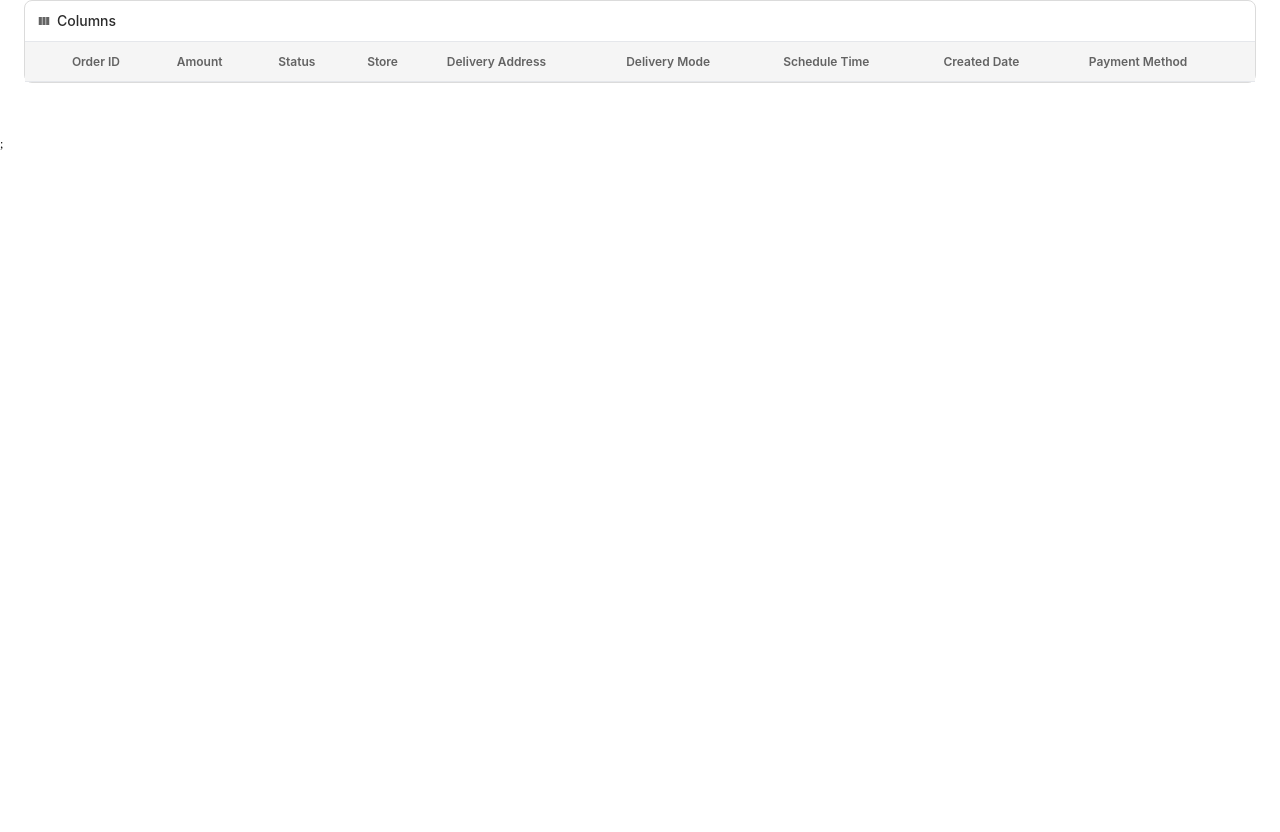
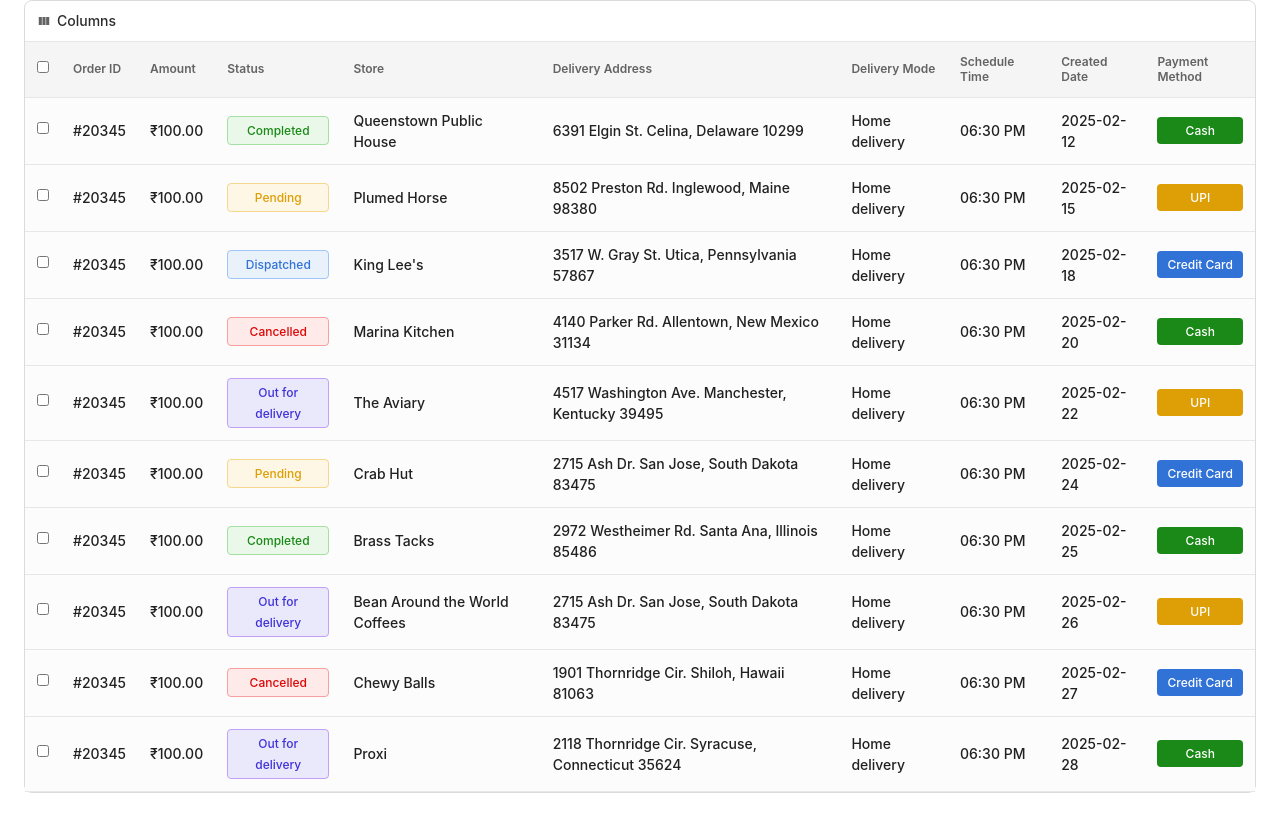
Before and after one commit to prabhakarikonicit/dhaam-order-app-ui, a React app: page / in a window 1280 px wide. Shown: the top 832 px of the page. Before the commit the page ends 800 px from the top, so only its background shows below. Built offline with nearby package versions, Linux system fonts and the light colour scheme.

Commit message:
implement column visibility

```diff
--- a/module-federation.config.ts
+++ b/module-federation.config.ts
@@ -2,6 +2,7 @@ export const mfConfig = {
   name: "dhaam_order_app_ui",
   exposes: {
     "./Orders": "./src/localComponents/orders",
+    "./tailwindStyles": "./src/index.css"
   },
   shared: ["react", "react-dom"],
 };
--- a/src/localComponents/common/tableTemplate.tsx
+++ b/src/localComponents/common/tableTemplate.tsx
@@ -1,6 +1,6 @@
 import React, {useState, useEffect, useRef} from "react";
 import { TableColumns, Order, TableData } from "../../types";
-const TableTemplate = ({tableColumns, tableData, hideToolbar=false}:{tableColumns:TableColumns[], tableData:TableData[], hideToolbar?:boolean}) => {
+const TableTemplate = ({tableColumns, tableData, hideToolbar=false, showActionColumn=false}:{tableColumns:TableColumns[], tableData:TableData[], hideToolbar?:boolean, showActionColumn?:boolean}) => {
   const [paginatedData, setPaginatedData] = useState<TableData[]>([]);
   const [modalMode, setModalMode] = useState<
     "add" | "edit" | "view" | "payment"
@@ -29,28 +29,61 @@ const TableTemplate = ({tableColumns, tableData, hideToolbar=false}:{tableColumn
     // Initialize visible columns
     // const allColumnFields = tableColumns.map((col) => col.field);
     // setVisibleColumns(allColumnFields);
+
+    // Close menus when clicking outside
+    const handleClickOutside = (event: MouseEvent) => {
+      if (
+        columnMenuRef.current
+        &&
+        !columnMenuRef.current.contains(event.target as Node)
+      ) {
+        setShowColumnMenu(false);
+      }
+      // if (
+      //   filterMenuRef.current &&
+      //   !filterMenuRef.current.contains(event.target as Node)
+      // ) {
+      //   setShowFilterMenu(false);
+      // }
+      // if (
+      //   densityMenuRef.current &&
+      //   !densityMenuRef.current.contains(event.target as Node)
+      // ) {
+      //   setShowDensityMenu(false);
+      // }
+      // if (
+      //   datePickerRef.current &&
+      //   !datePickerRef.current.contains(event.target as Node)
+      // ) {
+      //   setShowDatePicker(false);
+      // }
+    };
+    document.addEventListener("mousedown", handleClickOutside);
+      return () => {
+        document.removeEventListener("mousedown", handleClickOutside);
+      };
   }, []);
 
 
 
   const handleSelectRow = (id: string) => {
-    setSelectedRows((prev) => {
-      if (prev.includes(id)) {
-        return prev.filter((rowId) => rowId !== id);
+    setSelectedRows((currState) => {
+      if (currState.includes(id)) {
+        return currState.filter((rowId) => rowId !== id);
       } else {
-        return [...prev, id];
+        return [...currState, id];
       }
     });
   };
 
-  // const handleSelectAll = (event: React.ChangeEvent<HTMLInputElement>) => {
-  //   const isSelected = event.target.checked;
-  //   if (isSelected) {
-  //     setSelectedRows(paginatedData.map((order) => order.id));
-  //   } else {
-  //     setSelectedRows([]);
-  //   }
-  // };
+  const handleSelectAll = (event: React.ChangeEvent<HTMLInputElement>) => {
+    const isSelected = event.target.checked;
+    if (isSelected) {
+      setSelectedRows(paginatedData.map((order) => order.id));
+    } else {
+      setSelectedRows([]);
+    }
+  };
 
   // const filterByDateRange = (
   //   ordersToFilter: TableData[],
@@ -105,7 +138,7 @@ const TableTemplate = ({tableColumns, tableData, hideToolbar=false}:{tableColumn
                 {showColumnMenu && (
                   <div
                     ref={columnMenuRef}
-                  className="absolute z-10 mt-2 w-56 origin-top-left rounded-md bg-white shadow-lg ring-1 ring-black ring-opacity-5 focus:outline-none"
+                    className="absolute z-10 mt-2 w-56 origin-top-left rounded-md bg-white shadow-lg ring-1 ring-black/5 focus:outline-none"
                   >
                     <div className="py-1 px-2">
                       {tableColumns.map((column) => (
@@ -116,8 +149,14 @@ const TableTemplate = ({tableColumns, tableData, hideToolbar=false}:{tableColumn
                           <input
                             type="checkbox"
                             id={`column-${column.field}`}
-                          checked={hiddenColumns.includes(column.field) ? true:false}
-                          onChange={() => handleToggleColumnVisibility(column.field)}
+                            checked={
+                              !hiddenColumns.includes(column.field)
+                                ? true
+                                : false
+                            }
+                            onChange={() =>
+                              handleToggleColumnVisibility(column.field)
+                            }
                             className="h-4 w-4 rounded border-gray-300 focus:ring-bgButton accent-bgButton"
                           />
                           <label
@@ -136,17 +175,15 @@ const TableTemplate = ({tableColumns, tableData, hideToolbar=false}:{tableColumn
           </div>
         )}
         <table className="w-full border-collapse table-auto">
-      <thead><tr className="border-b border-gray-200 bg-background-grey">
+          <thead>
+            <tr className="border-b border-gray-200 bg-background-grey">
               <th className="p-4">
-              {/* <input
+                <input
                   type="checkbox"
-                checked={
-                  selectedRows.length === filteredRows.length &&
-                  filteredRows.length > 0
-                }
-                onChange={onSelectAll}
+                  checked={selectedRows.length === paginatedData.length}
+                  onChange={handleSelectAll}
                   className="h-4 w-4 rounded border-btnBorder focus:ring-bgButton accent-bgButton"
-              /> */}
+                />
               </th>
               {tableColumns
                 .filter((column) => !hiddenColumns.includes(column.field))
@@ -158,12 +195,44 @@ const TableTemplate = ({tableColumns, tableData, hideToolbar=false}:{tableColumn
                     {col.headerName}
                   </th>
                 ))}
-            {/* {showActionColumn && (
+              {showActionColumn && (
                 <th className="text-left p-4 font-inter font-[600] text-headding-color bg-background-grey">
                   Action
                 </th>
-            )} */}
-          </tr></thead>
+              )}
+            </tr>
+          </thead>
+          <tbody>
+            {paginatedData.map((row) => (
+              <tr
+                key={row.id}
+                className="border-b border-gray-200 bg-store-card"
+              >
+                <td className="p-4">
+                  <input
+                    type="checkbox"
+                    checked={selectedRows.includes(row.id)}
+                    onChange={() => handleSelectRow(row.id)}
+                    className="h-4 w-4 rounded border border-gray-300 focus:ring-bgButton accent-bgButton"
+                  />
+                </td>
+                {tableColumns
+                  .filter((column) => !hiddenColumns.includes(column.field))
+                  .map((col) => (
+                    <td
+                      key={col.field}
+                      className="p-4 text-[12px] font-inter font-[500] text-cardValue"
+                    >
+                      <div>
+                        <div className="text-[14px] font-inter font-[500] text-cardValue leading-[21px]">
+                          {row[col.field]}
+                        </div>
+                      </div>
+                    </td>
+                  ))}
+              </tr>
+            ))}
+          </tbody>
         </table>
       </div>
       {/* <CustomDataGrid
--- a/src/localComponents/orders.tsx
+++ b/src/localComponents/orders.tsx
@@ -103,123 +103,123 @@ const Orders = () => {
       paymentMethod: renderPaymentMethod("Cash", '1'),
       createdDate: "2025-02-12",
     },
-    // {
-    //   id: '2',
-    //   orderId: "#20345",
-    //   amount: "₹100.00",
-    //   status: renderStatus("Pending"),
-    //   store: "Plumed Horse",
-    //   deliveryAddress: "8502 Preston Rd. Inglewood, Maine 98380",
-    //   deliveryMode: "Home delivery",
-    //   scheduleTime: "06:30 PM",
-    //   scheduleDate: "January 26",
-    //   paymentMethod: renderPaymentMethod("UPI"),
-    //   createdDate: "2025-02-15",
-    // },
-    // {
-    //   id: "3",
-    //   orderId: "#20345",
-    //   amount: "₹100.00",
-    //   status: renderStatus("Dispatched"),
-    //   store: "King Lee's",
-    //   deliveryAddress: "3517 W. Gray St. Utica, Pennsylvania 57867",
-    //   deliveryMode: "Home delivery",
-    //   scheduleTime: "06:30 PM",
-    //   scheduleDate: "January 26",
-    //   paymentMethod: renderPaymentMethod("Credit Card"),
-    //   createdDate: "2025-02-18",
-    // },
-    // {
-    //   id: "4",
-    //   orderId: "#20345",
-    //   amount: "₹100.00",
-    //   status: renderStatus("Cancelled"),
-    //   store: "Marina Kitchen",
-    //   deliveryAddress: "4140 Parker Rd. Allentown, New Mexico 31134",
-    //   deliveryMode: "Home delivery",
-    //   scheduleTime: "06:30 PM",
-    //   scheduleDate: "January 26",
-    //   paymentMethod: renderPaymentMethod("Cash"),
-    //   createdDate: "2025-02-20",
-    // },
-    // {
-    //   id: "5",
-    //   orderId: "#20345",
-    //   amount: "₹100.00",
-    //   status: renderStatus("Out for delivery"),
-    //   store: "The Aviary",
-    //   deliveryAddress: "4517 Washington Ave. Manchester, Kentucky 39495",
-    //   deliveryMode: "Home delivery",
-    //   scheduleTime: "06:30 PM",
-    //   scheduleDate: "January 26",
-    //   paymentMethod: renderPaymentMethod("UPI"),
-    //   createdDate: "2025-02-22",
-    // },
-    // {
-    //   id: "6",
-    //   orderId: "#20345",
-    //   amount: "₹100.00",
-    //   status: renderStatus("Pending"),
-    //   store: "Crab Hut",
-    //   deliveryAddress: "2715 Ash Dr. San Jose, South Dakota 83475",
-    //   deliveryMode: "Home delivery",
-    //   scheduleTime: "06:30 PM",
-    //   scheduleDate: "January 26",
-    //   paymentMethod: renderPaymentMethod("Credit Card"),
-    //   createdDate: "2025-02-24",
-    // },
-    // {
-    //   id: "7",
-    //   orderId: "#20345",
-    //   amount: "₹100.00",
-    //   status: renderStatus("Completed"),
-    //   store: "Brass Tacks",
-    //   deliveryAddress: "2972 Westheimer Rd. Santa Ana, Illinois 85486",
-    //   deliveryMode: "Home delivery",
-    //   scheduleTime: "06:30 PM",
-    //   scheduleDate: "January 26",
-    //   paymentMethod: renderPaymentMethod("Cash"),
-    //   createdDate: "2025-02-25",
-    // },
-    // {
-    //   id: "8",
-    //   orderId: "#20345",
-    //   amount: "₹100.00",
-    //   status: renderStatus("Out for delivery"),
-    //   store: "Bean Around the World Coffees",
-    //   deliveryAddress: "2715 Ash Dr. San Jose, South Dakota 83475",
-    //   deliveryMode: "Home delivery",
-    //   scheduleTime: "06:30 PM",
-    //   scheduleDate: "January 26",
-    //   paymentMethod: renderPaymentMethod("UPI"),
-    //   createdDate: "2025-02-26",
-    // },
-    // {
-    //   id: "9",
-    //   orderId: "#20345",
-    //   amount: "₹100.00",
-    //   status: renderStatus("Cancelled"),
-    //   store: "Chewy Balls",
-    //   deliveryAddress: "1901 Thornridge Cir. Shiloh, Hawaii 81063",
-    //   deliveryMode: "Home delivery",
-    //   scheduleTime: "06:30 PM",
-    //   scheduleDate: "January 26",
-    //   paymentMethod: renderPaymentMethod("Credit Card"),
-    //   createdDate: "2025-02-27",
-    // },
-    // {
-    //   id: "10",
-    //   orderId: "#20345",
-    //   amount: "₹100.00",
-    //   status: renderStatus("Out for delivery"),
-    //   store: "Proxi",
-    //   deliveryAddress: "2118 Thornridge Cir. Syracuse, Connecticut 35624",
-    //   deliveryMode: "Home delivery",
-    //   scheduleTime: "06:30 PM",
-    //   scheduleDate: "January 26",
-    //   paymentMethod: renderPaymentMethod("Cash"),
-    //   createdDate: "2025-02-28",
-    // },
+    {
+      id: '2',
+      orderId: "#20345",
+      amount: "₹100.00",
+      status: renderStatus("Pending"),
+      store: "Plumed Horse",
+      deliveryAddress: "8502 Preston Rd. Inglewood, Maine 98380",
+      deliveryMode: "Home delivery",
+      scheduleTime: "06:30 PM",
+      scheduleDate: "January 26",
+      paymentMethod: renderPaymentMethod("UPI"),
+      createdDate: "2025-02-15",
+    },
+    {
+      id: "3",
+      orderId: "#20345",
+      amount: "₹100.00",
+      status: renderStatus("Dispatched"),
+      store: "King Lee's",
+      deliveryAddress: "3517 W. Gray St. Utica, Pennsylvania 57867",
+      deliveryMode: "Home delivery",
+      scheduleTime: "06:30 PM",
+      scheduleDate: "January 26",
+      paymentMethod: renderPaymentMethod("Credit Card"),
+      createdDate: "2025-02-18",
+    },
+    {
+      id: "4",
+      orderId: "#20345",
+      amount: "₹100.00",
+      status: renderStatus("Cancelled"),
+      store: "Marina Kitchen",
+      deliveryAddress: "4140 Parker Rd. Allentown, New Mexico 31134",
+      deliveryMode: "Home delivery",
+      scheduleTime: "06:30 PM",
+      scheduleDate: "January 26",
+      paymentMethod: renderPaymentMethod("Cash"),
+      createdDate: "2025-02-20",
+    },
+    {
+      id: "5",
+      orderId: "#20345",
+      amount: "₹100.00",
+      status: renderStatus("Out for delivery"),
+      store: "The Aviary",
+      deliveryAddress: "4517 Washington Ave. Manchester, Kentucky 39495",
+      deliveryMode: "Home delivery",
+      scheduleTime: "06:30 PM",
+      scheduleDate: "January 26",
+      paymentMethod: renderPaymentMethod("UPI"),
+      createdDate: "2025-02-22",
+    },
+    {
+      id: "6",
+      orderId: "#20345",
+      amount: "₹100.00",
+      status: renderStatus("Pending"),
+      store: "Crab Hut",
+      deliveryAddress: "2715 Ash Dr. San Jose, South Dakota 83475",
+      deliveryMode: "Home delivery",
+      scheduleTime: "06:30 PM",
+      scheduleDate: "January 26",
+      paymentMethod: renderPaymentMethod("Credit Card"),
+      createdDate: "2025-02-24",
+    },
+    {
+      id: "7",
+      orderId: "#20345",
+      amount: "₹100.00",
+      status: renderStatus("Completed"),
+      store: "Brass Tacks",
+      deliveryAddress: "2972 Westheimer Rd. Santa Ana, Illinois 85486",
+      deliveryMode: "Home delivery",
+      scheduleTime: "06:30 PM",
+      scheduleDate: "January 26",
+      paymentMethod: renderPaymentMethod("Cash"),
+      createdDate: "2025-02-25",
+    },
+    {
+      id: "8",
+      orderId: "#20345",
+      amount: "₹100.00",
+      status: renderStatus("Out for delivery"),
+      store: "Bean Around the World Coffees",
+      deliveryAddress: "2715 Ash Dr. San Jose, South Dakota 83475",
+      deliveryMode: "Home delivery",
+      scheduleTime: "06:30 PM",
+      scheduleDate: "January 26",
+      paymentMethod: renderPaymentMethod("UPI"),
+      createdDate: "2025-02-26",
+    },
+    {
+      id: "9",
+      orderId: "#20345",
+      amount: "₹100.00",
+      status: renderStatus("Cancelled"),
+      store: "Chewy Balls",
+      deliveryAddress: "1901 Thornridge Cir. Shiloh, Hawaii 81063",
+      deliveryMode: "Home delivery",
+      scheduleTime: "06:30 PM",
+      scheduleDate: "January 26",
+      paymentMethod: renderPaymentMethod("Credit Card"),
+      createdDate: "2025-02-27",
+    },
+    {
+      id: "10",
+      orderId: "#20345",
+      amount: "₹100.00",
+      status: renderStatus("Out for delivery"),
+      store: "Proxi",
+      deliveryAddress: "2118 Thornridge Cir. Syracuse, Connecticut 35624",
+      deliveryMode: "Home delivery",
+      scheduleTime: "06:30 PM",
+      scheduleDate: "January 26",
+      paymentMethod: renderPaymentMethod("Cash"),
+      createdDate: "2025-02-28",
+    },
   ]);
   const [popoverOpen, setPopoverOpen] = useState(false);
   const [popoverAnchorEl, setPopoverAnchorEl] = useState<HTMLElement | null>(
@@ -363,7 +363,7 @@ const Orders = () => {
   };
   return (
   <>
-  <TableTemplate tableColumns={columns} tableData={orders}/>;
+  <TableTemplate tableColumns={columns} tableData={orders}/>
   {/* {isModalOpen &&
         (modalMode === "payment" ? (
           <CustomModal
```
Lines whose indentation alone changed are shown as unchanged.
